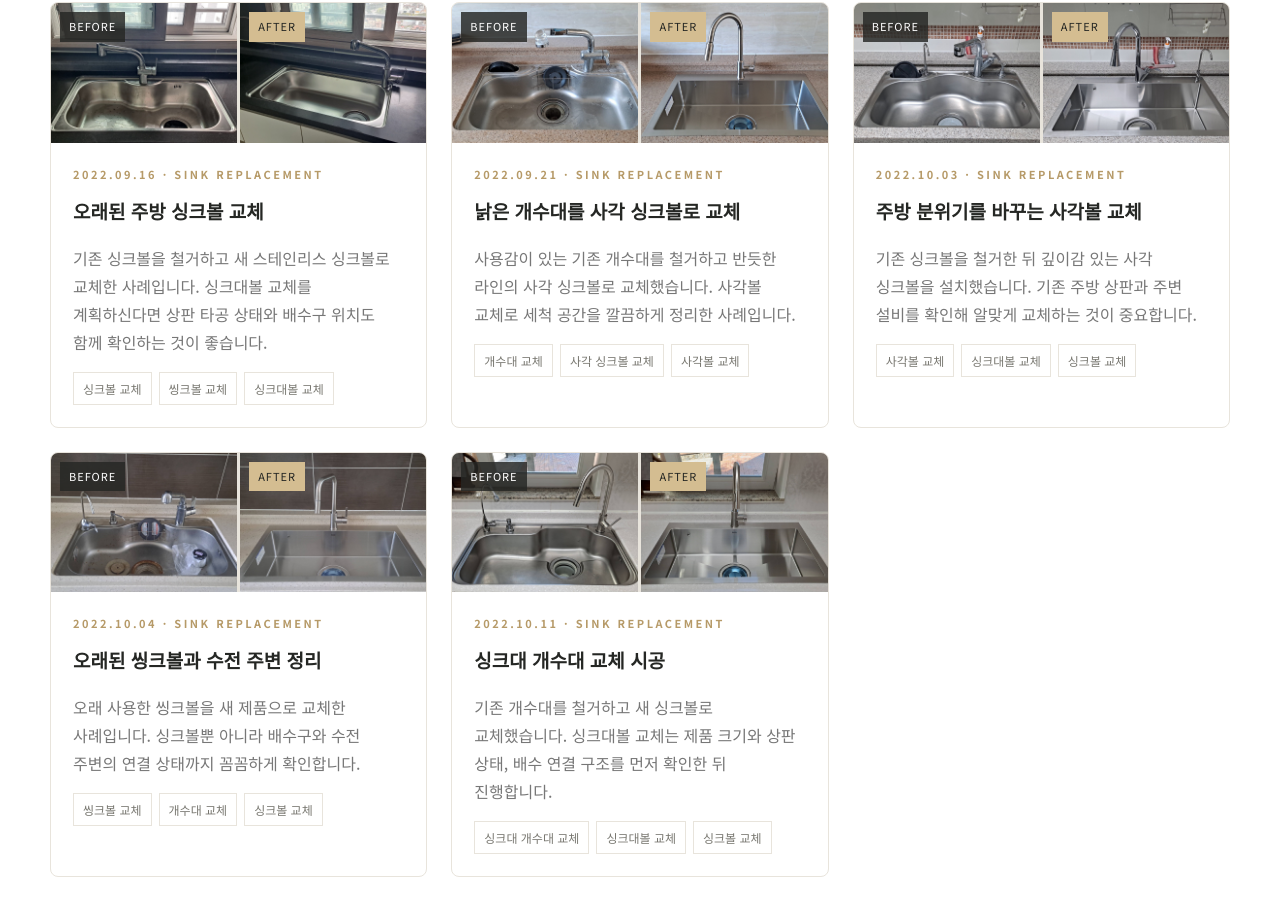
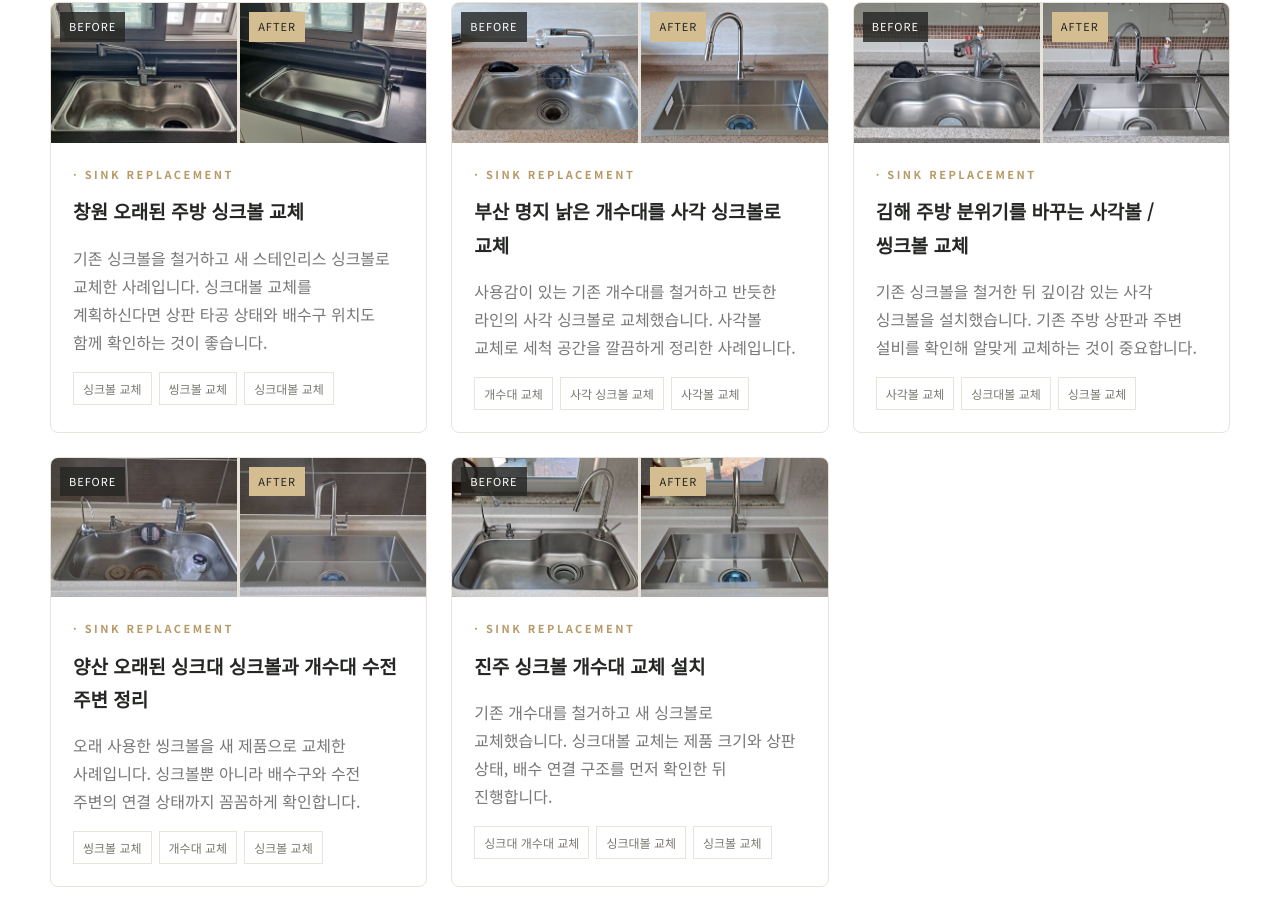
Before and after one commit to ssgsink/ssg-sink, a Next.js app: page /cases in a window 1280 px wide. Shown: the part 571-1483 px from the top of the page. Built offline with nearby package versions, Linux system fonts and the light colour scheme; no server answers.

Commit message:
Update case titles and locations in cases-data.ts

```diff
--- a/app/cases/cases-data.ts
+++ b/app/cases/cases-data.ts
@@ -13,8 +13,7 @@ export type SinkCase = {
 export const sinkCases: SinkCase[] = [
   {
     id: 'case-01',
-    date: '2022.09.16',
-    title: '오래된 주방 싱크볼 교체',
+    title: '창원 오래된 주방 싱크볼 교체',
     description: '기존 싱크볼을 철거하고 새 스테인리스 싱크볼로 교체한 사례입니다. 싱크대볼 교체를 계획하신다면 상판 타공 상태와 배수구 위치도 함께 확인하는 것이 좋습니다.',
     before: '/images/cases/case-01-before.jpg',
     after: '/images/cases/case-01-after.jpg',
@@ -24,8 +23,7 @@ export const sinkCases: SinkCase[] = [
   },
   {
     id: 'case-02',
-    date: '2022.09.21',
-    title: '낡은 개수대를 사각 싱크볼로 교체',
+    title: '부산 명지 낡은 개수대를 사각 싱크볼로 교체',
     description: '사용감이 있는 기존 개수대를 철거하고 반듯한 라인의 사각 싱크볼로 교체했습니다. 사각볼 교체로 세척 공간을 깔끔하게 정리한 사례입니다.',
     before: '/images/cases/case-02-before.jpg',
     after: '/images/cases/case-02-after.jpg',
@@ -35,8 +33,7 @@ export const sinkCases: SinkCase[] = [
   },
   {
     id: 'case-03',
-    date: '2022.10.03',
-    title: '주방 분위기를 바꾸는 사각볼 교체',
+    title: '김해 주방 분위기를 바꾸는 사각볼 / 씽크볼 교체',
     description: '기존 싱크볼을 철거한 뒤 깊이감 있는 사각 싱크볼을 설치했습니다. 기존 주방 상판과 주변 설비를 확인해 알맞게 교체하는 것이 중요합니다.',
     before: '/images/cases/case-03-before.jpg',
     after: '/images/cases/case-03-after.jpg',
@@ -46,8 +43,7 @@ export const sinkCases: SinkCase[] = [
   },
   {
     id: 'case-04',
-    date: '2022.10.04',
-    title: '오래된 씽크볼과 수전 주변 정리',
+    title: '양산 오래된 싱크대 싱크볼과 개수대 수전 주변 정리',
     description: '오래 사용한 씽크볼을 새 제품으로 교체한 사례입니다. 싱크볼뿐 아니라 배수구와 수전 주변의 연결 상태까지 꼼꼼하게 확인합니다.',
     before: '/images/cases/case-04-before.jpg',
     after: '/images/cases/case-04-after.jpg',
@@ -57,8 +53,7 @@ export const sinkCases: SinkCase[] = [
   },
   {
     id: 'case-05',
-    date: '2022.10.11',
-    title: '싱크대 개수대 교체 시공',
+    title: '진주 싱크볼 개수대 교체 설치',
     description: '기존 개수대를 철거하고 새 싱크볼로 교체했습니다. 싱크대볼 교체는 제품 크기와 상판 상태, 배수 연결 구조를 먼저 확인한 뒤 진행합니다.',
     before: '/images/cases/case-05-before.jpg',
     after: '/images/cases/case-05-after.jpg',
```
